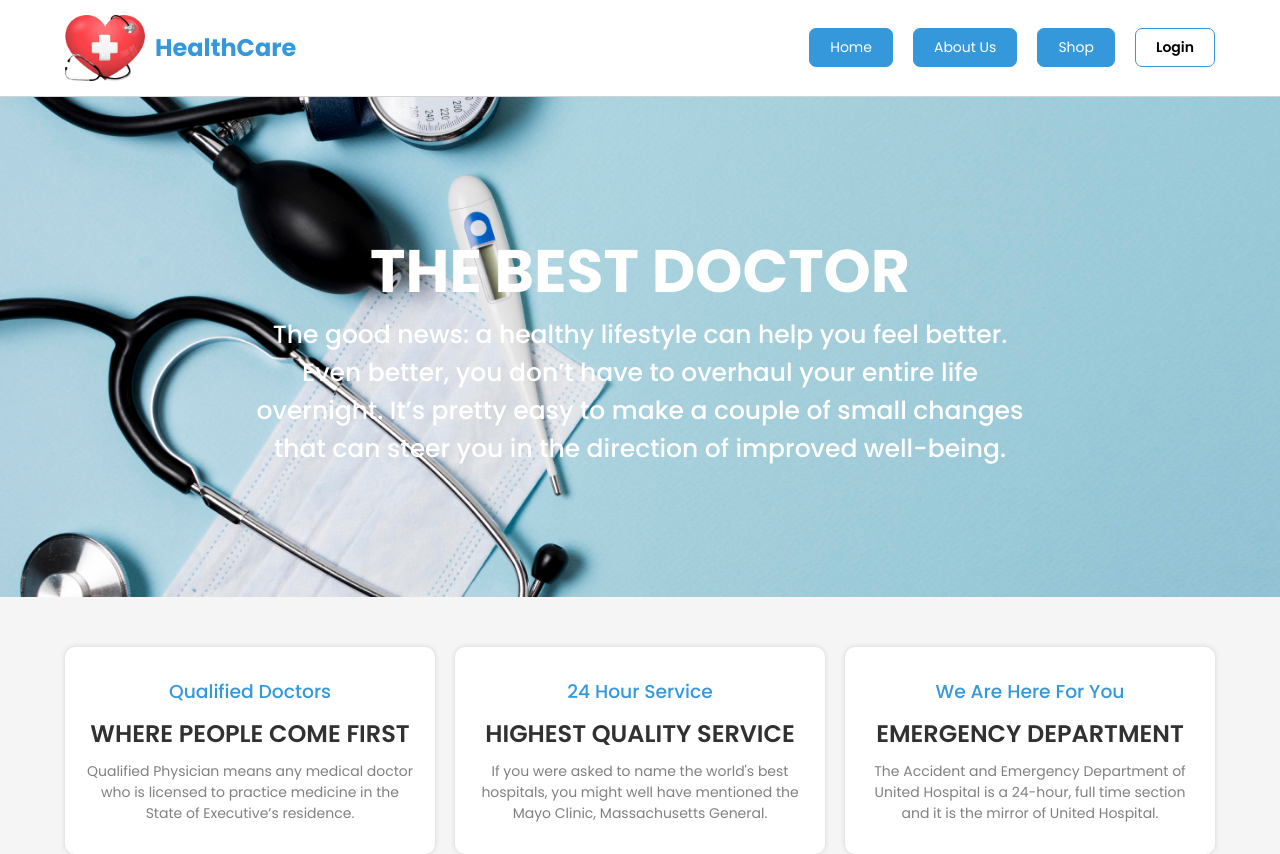
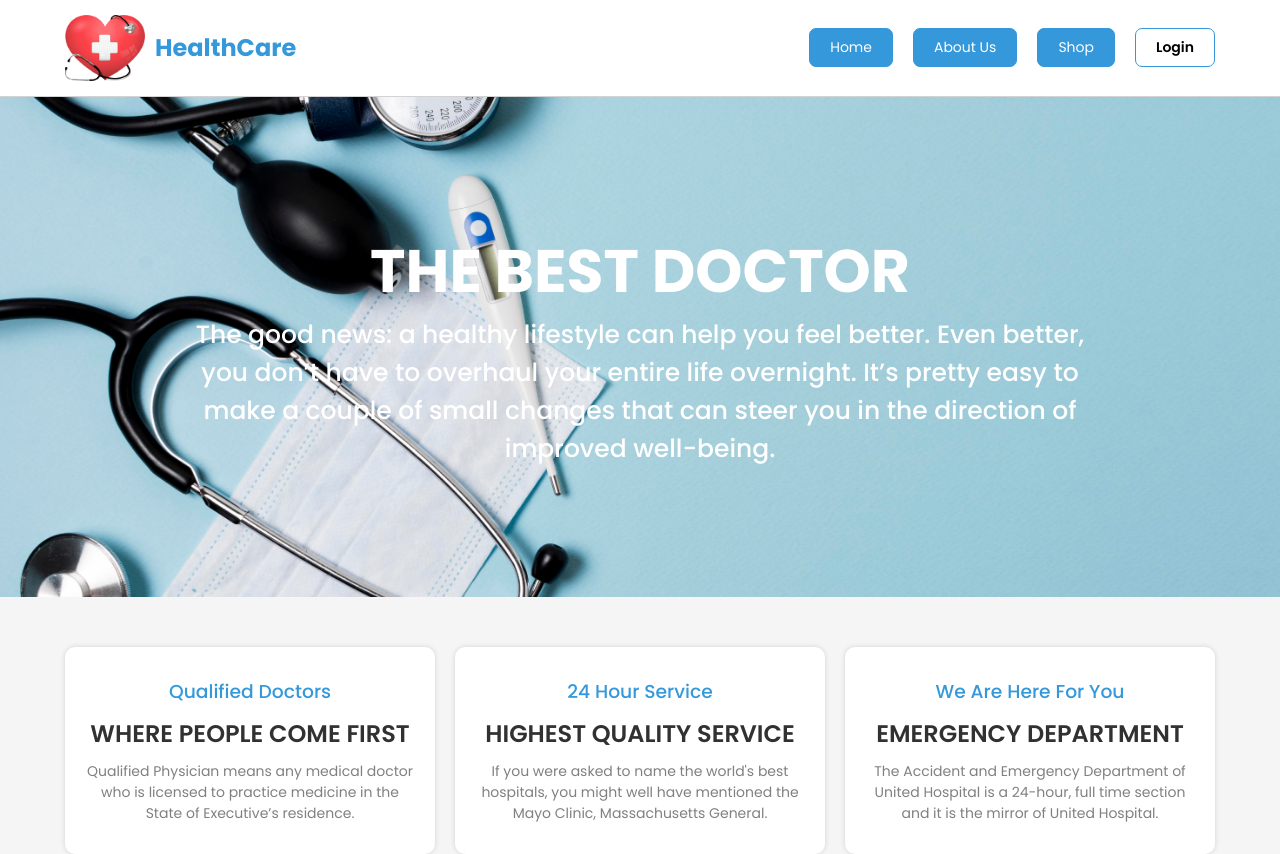
Before and after one commit to azizulwd/healthcare-related-website, a React (Create React App) app: page / in a window 1280 px wide. Shown: the top 854 px of the page. Built offline with nearby package versions, Linux system fonts and the light colour scheme; no server answers.

Commit message:
banner update

```diff
--- a/src/Pages/Home/Banner/Banner.css
+++ b/src/Pages/Home/Banner/Banner.css
@@ -6,7 +6,7 @@
     margin-bottom: 50px;
 }
 .banner_inner {
-    width: 800px;
+    width: 900px;
     margin: 0 auto;
     text-align: center;
     height: 100%;
```
